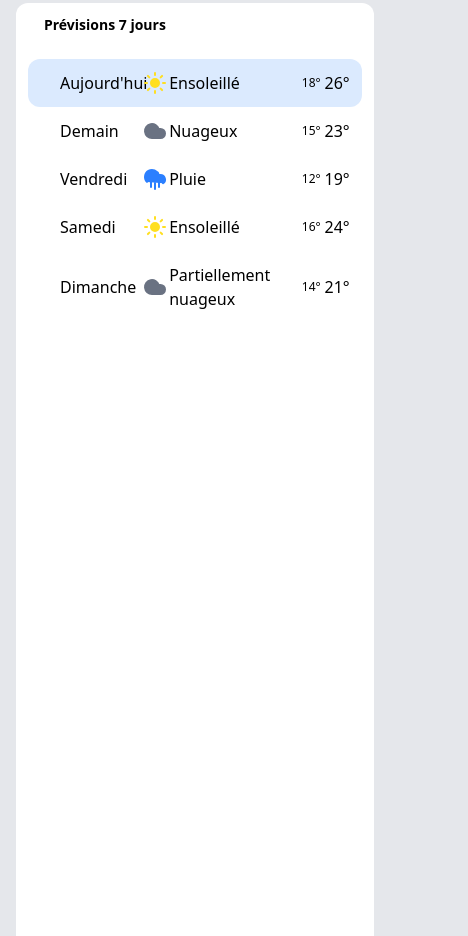
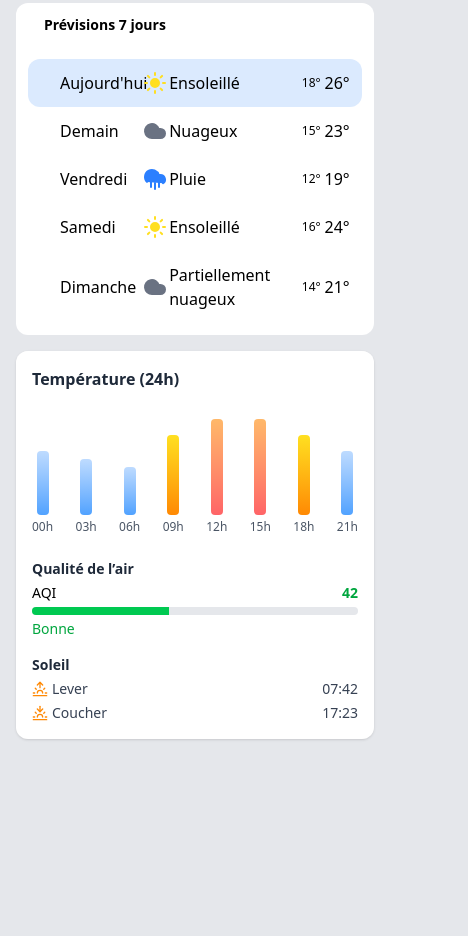
Before and after one commit to KoZeuh/Meteo-Tailwind-ESGI, a website: page index.html in a window 390 px wide. Shown: the part 965-1901 px from the top of the page, 468 px wide, since content can reach past the window. After the commit the page ends 1720 px from the top, so only its background shows below. Drawn offline with nearby package versions, Linux system fonts and the light colour scheme.

Commit message:
💄 Update HTML structure and CSS styles for improved layout and responsiveness

```diff
--- a/index.html
+++ b/index.html
@@ -47,7 +47,7 @@
       </div>
     </nav>
 
-    <div class="max-w-screen-xl mx-auto p-4 pt-8">
+    <main class="max-w-screen-xl mx-auto p-4 pt-8">
       <!-- Première card -->
       <div class="w-full flex rounded-xl p-5 bg-gradient-to-r from-indigo-500 to-purple-500 text-white">
         <div class="w-[90%]">
@@ -137,8 +137,7 @@
       </div>
 
       <!-- Troisième -->
-      <div class="grid grid-cols-12 grid-rows-6 gap-0 md:gap-4 pt-8">
-      <!-- <div class="grid grid-cols-12 md:grid-cols-12 gap-4 pt-8"> -->
+      <div class="grid grid-cols-12 md:grid-rows-6 gap-0 md:gap-4 pt-8">
 
         <div class="col-span-12 md:col-span-8 row-span-5 bg-white rounded-xl p-3">
           <p class="text-sm font-bold ps-4">Prévisions 7 jours</p><br>
@@ -200,7 +199,7 @@
             <!-- End Row -->
         </div>
 
-        <div class="col-span-12 md:col-span-4 row-span-6 col-start-9 bg-white rounded-xl">
+        <div class="col-span-12 md:col-span-4 md:row-span-6 md:col-start-9 bg-white rounded-xl mt-4 md:mt-0">
           <div class="bg-white rounded-xl shadow-sm p-4 self-start">
             <h3 class="text-md font-semibold text-gray-800 mb-4">Température (24h)</h3>
 
@@ -281,9 +280,8 @@
 
       <!-- Last -->
       <div></div>
-    </div>
+    </main>
 
-    <!-- <i data-lucide="circle" class="text-gray-200 fill-red-600"></i> -->
     <script src="https://unpkg.com/lucide@latest"></script>
     <script>
       lucide.createIcons();
```
Also changed, not shown: output.css.
